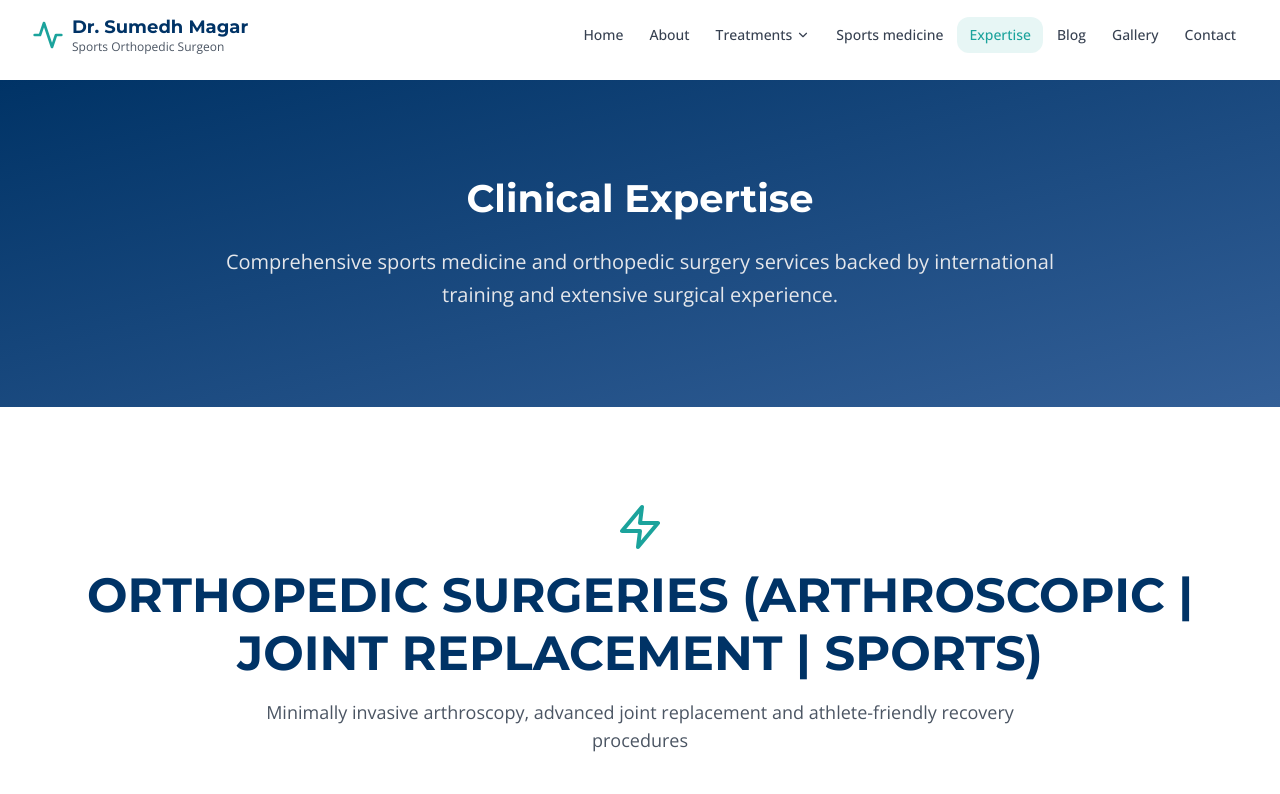
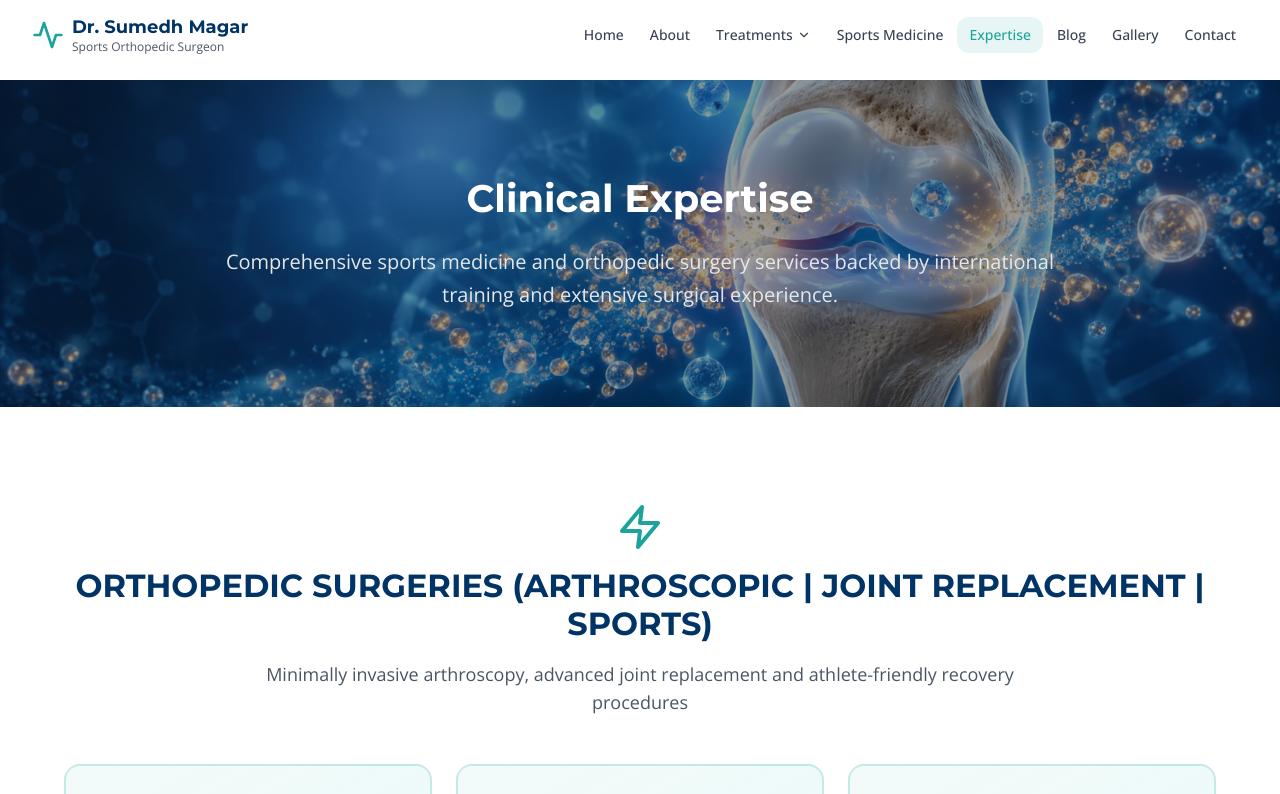
Before and after one commit to DevInnothoughts/sumedh-magar-website, a Next.js app: page /expertise in a window 1280 px wide. Shown: the top 794 px of the page. Built offline with nearby package versions, Linux system fonts and the light colour scheme.

Commit message:
lagel changed

```diff
--- a/app/(public)/expertise/ExpertiseClient.tsx
+++ b/app/(public)/expertise/ExpertiseClient.tsx
@@ -40,8 +40,18 @@ export default function ExpertiseClient() {
 
   return (
     <div className="min-h-screen pt-20">
-      <section className="section-padding bg-gradient-to-br from-secondary to-secondary-400 text-white">
-        <div className="container-custom">
+      <section className="section-padding text-white relative overflow-hidden">
+        {/* Background image with overlay */}
+        <div
+          className="absolute inset-0 bg-cover bg-center"
+          style={{
+            backgroundImage: 'url(/BioOrthopaedics.png)',
+          }}
+        />
+        {/* Dark overlay for text readability */}
+        <div className="absolute inset-0 bg-black/40" />
+
+        <div className="container-custom relative z-10">
           <motion.div initial={{ opacity: 0, y: 20 }} animate={{ opacity: 1, y: 0 }} className="max-w-4xl mx-auto text-center">
             <h1 className="mb-6">Clinical Expertise</h1>
             <p className="text-xl text-neutral-200 leading-relaxed">
@@ -50,6 +60,8 @@ export default function ExpertiseClient() {
           </motion.div>
         </div>
       </section>
+
+
 
       <section className="section-padding bg-white">
         <div className="container-custom">
--- a/app/globals.css
+++ b/app/globals.css
@@ -26,7 +26,8 @@
   }
 
   h2 {
-    @apply text-3xl md:text-4xl lg:text-5xl font-bold;
+    @apply text-2xl md:text-3xl lg:text-4xl font-bold;
+    font-size: 2rem;
     line-height: 1.2;
   }
 
--- a/components/Header.tsx
+++ b/components/Header.tsx
@@ -24,7 +24,7 @@ const navLinks: NavItem[] = [
       { path: '/treatments/sports-rehabilitation-pune', label: 'Sports Rehabilitation' },
     ],
   },
-  { path: '/sports-medicine', label: 'Sports medicine' },
+  { path: '/sports-medicine', label: 'Sports Medicine' },
   // {
   //   label: 'Sports Injuries',
   //   children: [
```
Also changed, not shown: public/BioOrthopaedics.png (added). Lines whose indentation alone changed are shown as unchanged.
